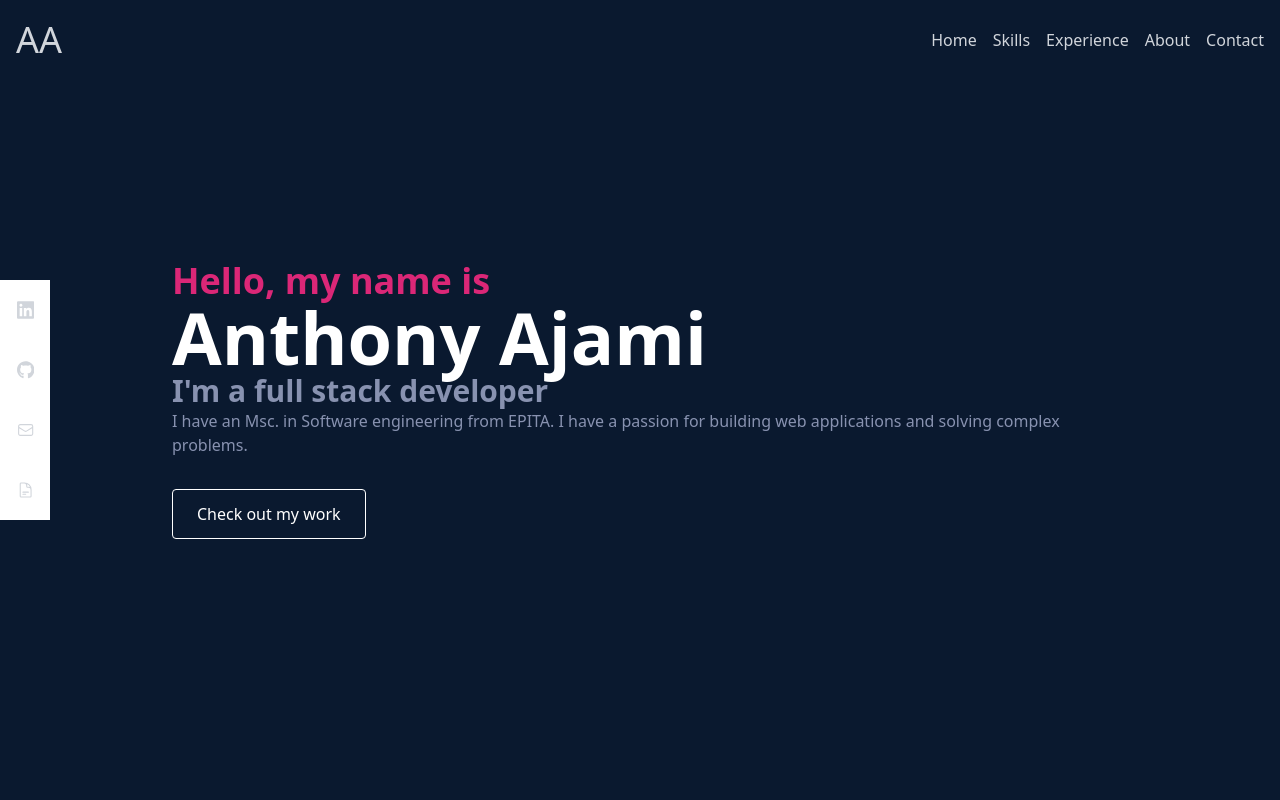
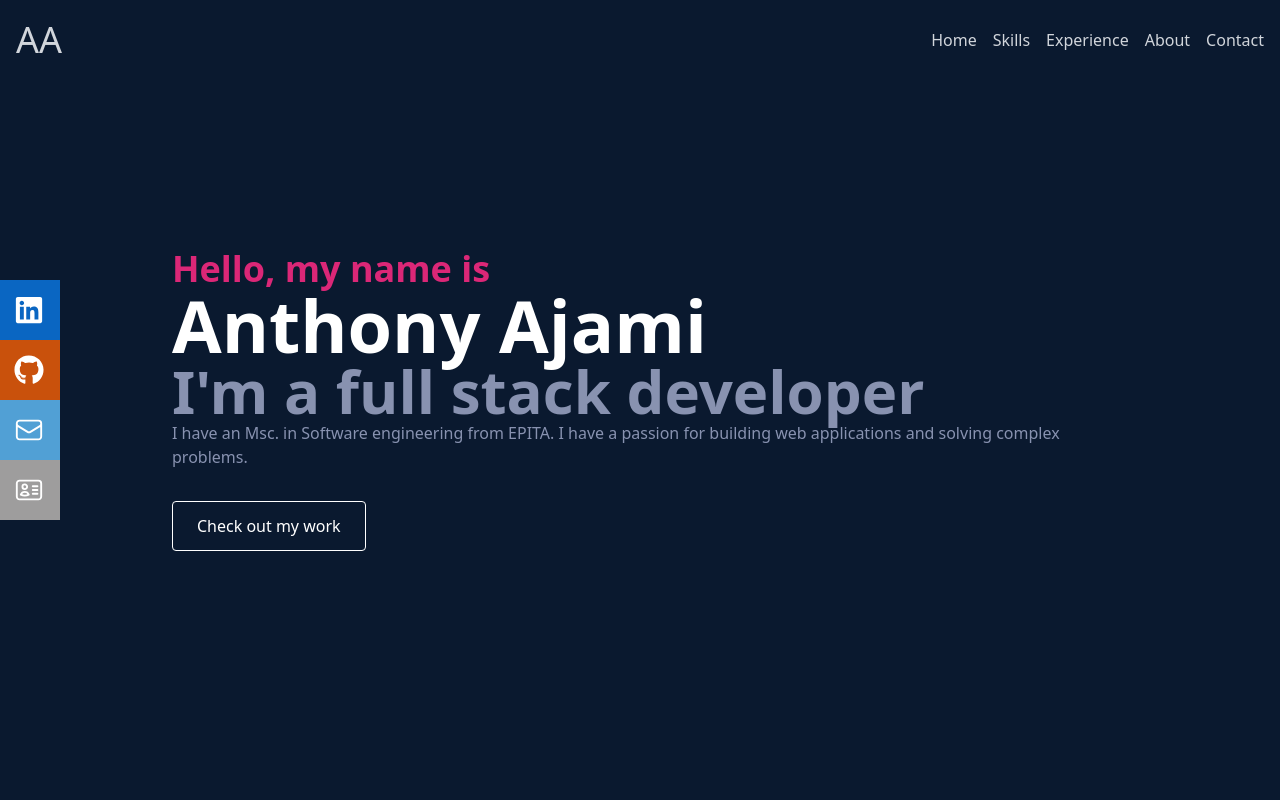
Before and after one commit to JamonCyberico/porfolio-app, a React (Create React App) app: page / in a window 1280 px wide. Shown: the top 800 px of the page. Built offline with nearby package versions, Linux system fonts and the light colour scheme; the HTML template or start-up script is replaced by a standard one.

Commit message:
fix sidebar icons + refactor

```diff
--- a/src/components/Home.jsx
+++ b/src/components/Home.jsx
@@ -6,7 +6,7 @@ const Home = () => {
       <div className='max-w-[1000px] text-left mx-auto px-8 flex flex-col justify-center h-full font-normal'>
         <p className='text-pink-600 text-4xl font-bold'>Hello, my name is</p>
         <h1 className='text-white text-7xl font-bold'>Anthony Ajami</h1>
-        <h2 className='text-3xl text-[#8892b0] font-bold'>I'm a full stack developer</h2>
+        <h2 className='text-6xl text-[#8892b0] font-bold'>I'm a full stack developer</h2>
         <p className='text-[#8892b0] font-light'>I have an Msc. in Software engineering from EPITA. I have a passion for building web applications and solving complex problems.</p>
         <div>
           <button className='text-white border border-white mt-8 px-6 py-3 rounded hover:bg-pink-600 hover:text-primary duration-200'>
--- a/src/components/Navbar.jsx
+++ b/src/components/Navbar.jsx
@@ -1,6 +1,6 @@
 import React, { useState } from 'react'
 import { Bars3Icon, XMarkIcon } from '@heroicons/react/24/solid'
-import { EnvelopeIcon, DocumentTextIcon } from '@heroicons/react/24/outline'
+import { EnvelopeIcon, IdentificationIcon } from '@heroicons/react/24/outline'
 import { FaLinkedin, FaGithub } from 'react-icons/fa'
 
 const Navbar = () => {
@@ -34,33 +34,31 @@ const Navbar = () => {
         <li className='cursor-pointer'>Contact</li>
       </ul>
 
-      <div className='hidden md:flex fixed left-0 top-[35%]'>
-        <ul>
-          <li className='h-[60px] flex justify-between w-[160px] duration-300 bg-white ml-[-110px] hover:ml-[-10px] bg-[#0077b5]'>
-            <a href='https://www.linkedin.com/in/anthonyajami/' target='blank' className='flex justify-center items-center w-full gap-10 px-4 font-semibold'>
+      <div className='hidden fixed md:flex flex-col top-[35%] left-0'>
+        <div className='w-[160px] h-[60px] flex justify-between items-center ml-[-100px] hover:ml-[-10px] duration-300 bg-[#0A66C2]'>
+          <a href='https://www.linkedin.com/in/anthonyajami/' target='blank' className='flex justify-center items-center w-full text-white font-normal text-base px-4'>
             <span>LinkedIn</span>
-              <FaLinkedin className='w-8 h-8 '/>
+            <FaLinkedin className='h-[30px] w-[30px] ml-auto' />
           </a>
-          </li>
-          <li className='h-[60px] flex justify-between w-[160px] duration-300 bg-white ml-[-110px] hover:ml-[-10px] bg-[#c9510c]'>
-            <a href='/' className='flex justify-center items-center w-full gap-10 px-4 font-semibold'>
+        </div>
+        <div className='w-[160px] h-[60px] flex justify-between items-center ml-[-100px] hover:ml-[-10px] duration-300 bg-[#c9510c]'>
+          <a href='/' className='flex justify-center items-center w-full text-white font-normal text-base px-4'>
             <span>Github</span>
-              <FaGithub className='ml-4 w-10 h-10'/>
+            <FaGithub className='h-[30px] w-[30px] ml-auto' />
           </a>
-          </li>
-          <li className='h-[60px] flex justify-between w-[160px] duration-300 bg-white ml-[-110px] hover:ml-[-10px] bg-[#3f00b5]'>
-            <a href='/' className='flex justify-center items-center w-full gap-10 px-4 font-semibold'>
-              <span>LinkedIn</span>
-              <EnvelopeIcon className='w-8 h-8 '/>
+        </div>
+        <div className='w-[160px] h-[60px] flex justify-between items-center ml-[-100px] hover:ml-[-10px] duration-300 bg-[#51A0D5]'>
+          <a href='/' className='flex justify-center items-center w-full text-white font-normal text-base px-4'>
+            <span>Contact</span>
+            <EnvelopeIcon className='h-[30px] w-[30px] ml-auto' />
           </a>
-          </li>
-          <li className='h-[60px] flex justify-between w-[160px] duration-300 bg-white ml-[-110px] hover:ml-[-10px] bg-pink-700'>
-            <a href='/' className='flex justify-center items-center w-full gap-10 px-4 font-semibold'>
-              <span>LinkedIn</span>
-              <DocumentTextIcon className='w-8 h-8 '/>
+        </div>
+        <div className='w-[160px] h-[60px] flex justify-between items-center ml-[-100px] hover:ml-[-10px] duration-300 bg-[#9e9d9d]'>
+          <a href='/' className='flex justify-center items-center w-full text-white font-normal text-base px-4'>
+            <span>Resume</span>
+            <IdentificationIcon className='h-[30px] w-[30px] ml-auto' />
           </a>
-          </li>
-        </ul>
+        </div>
       </div>
     </div>
   )
```
Lines whose indentation alone changed are shown as unchanged.
